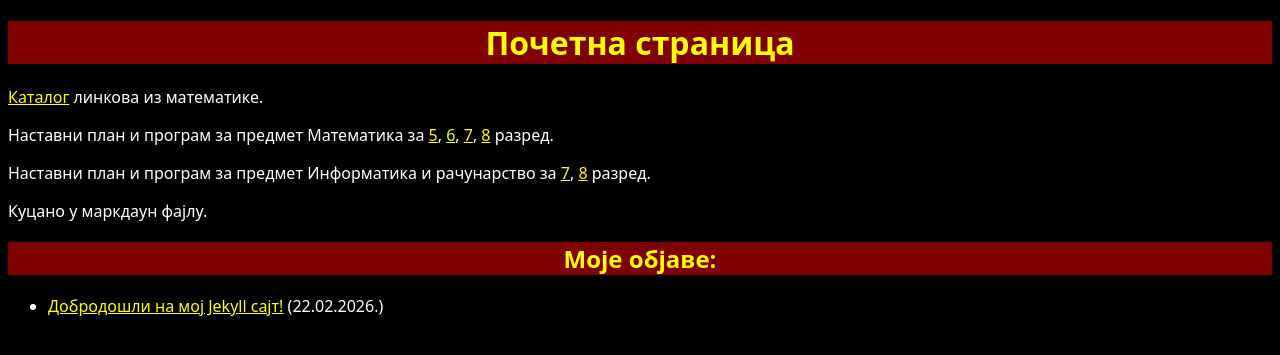
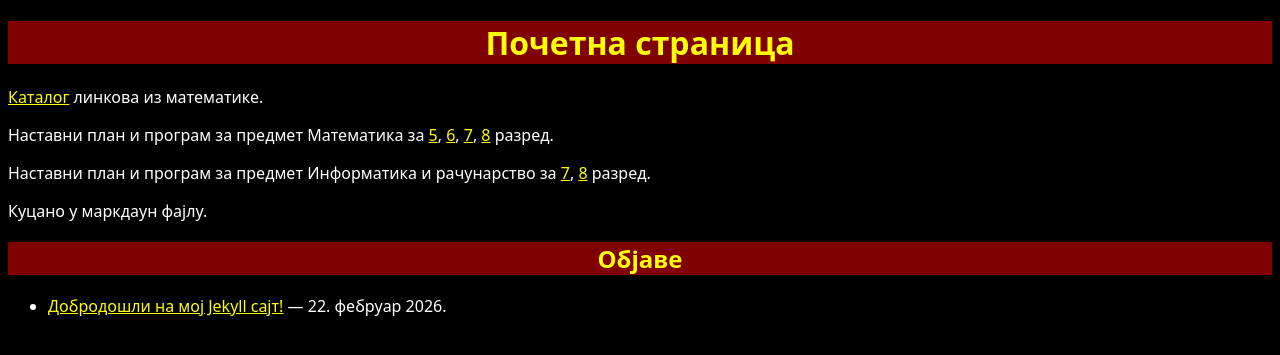
Before and after one commit to ndjapic/ndjapic.github.io, a Jekyll site: the page built from index.md, in a window 1280 px wide. Shown: the top 355 px of the page. Built offline with Jekyll 4.4.1, drawn with Linux system fonts in a browser that asks for light colours.

Commit message:
Enhance post listing with date translation
Updated post listing to include date formatting in Serbian.

```diff
--- a/index.md
+++ b/index.md
@@ -20,12 +20,24 @@
 
 <p>Куцано у маркдаун фајлу.</p>
 
-<h2>Моје објаве:</h2>
+<h2>Објаве</h2>
+
 <ul>
   {% for post in site.posts %}
     <li>
-      <a href="{{ post.url | relative_url }}">{{ post.title }}</a>
-      ({{ post.date | date: "%d.%m.%Y." }})
+      <a href="{{ post.url | relative_url }}">{{ post.title }}</a> —
+
+      <!-- Овде почиње превод датума за сваки пост појединачно -->
+      {% assign month = post.date | date: "%-m" %}
+      {{ post.date | date: "%-d." }}
+      {% case month %}
+        {% when '1' %}јануар {% when '2' %}фебруар {% when '3' %}март
+        {% when '4' %}април {% when '5' %}мај {% when '6' %}јун
+        {% when '7' %}јул {% when '8' %}август {% when '9' %}септембар
+        {% when '10' %}октобар {% when '11' %}новембар {% when '12' %}децембар
+      {% endcase %}
+      {{ post.date | date: "%Y." }}
+
     </li>
   {% endfor %}
 </ul>
```
